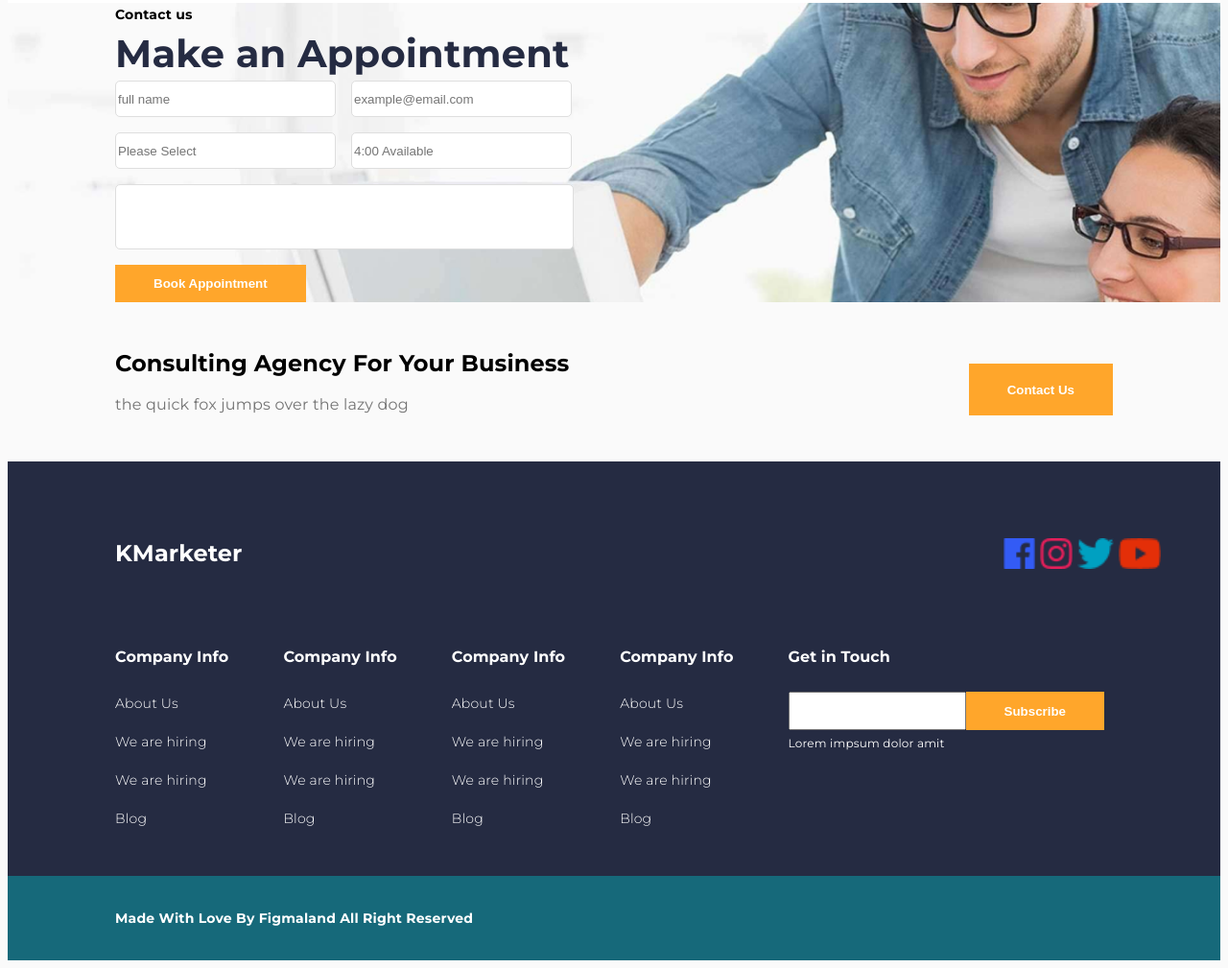
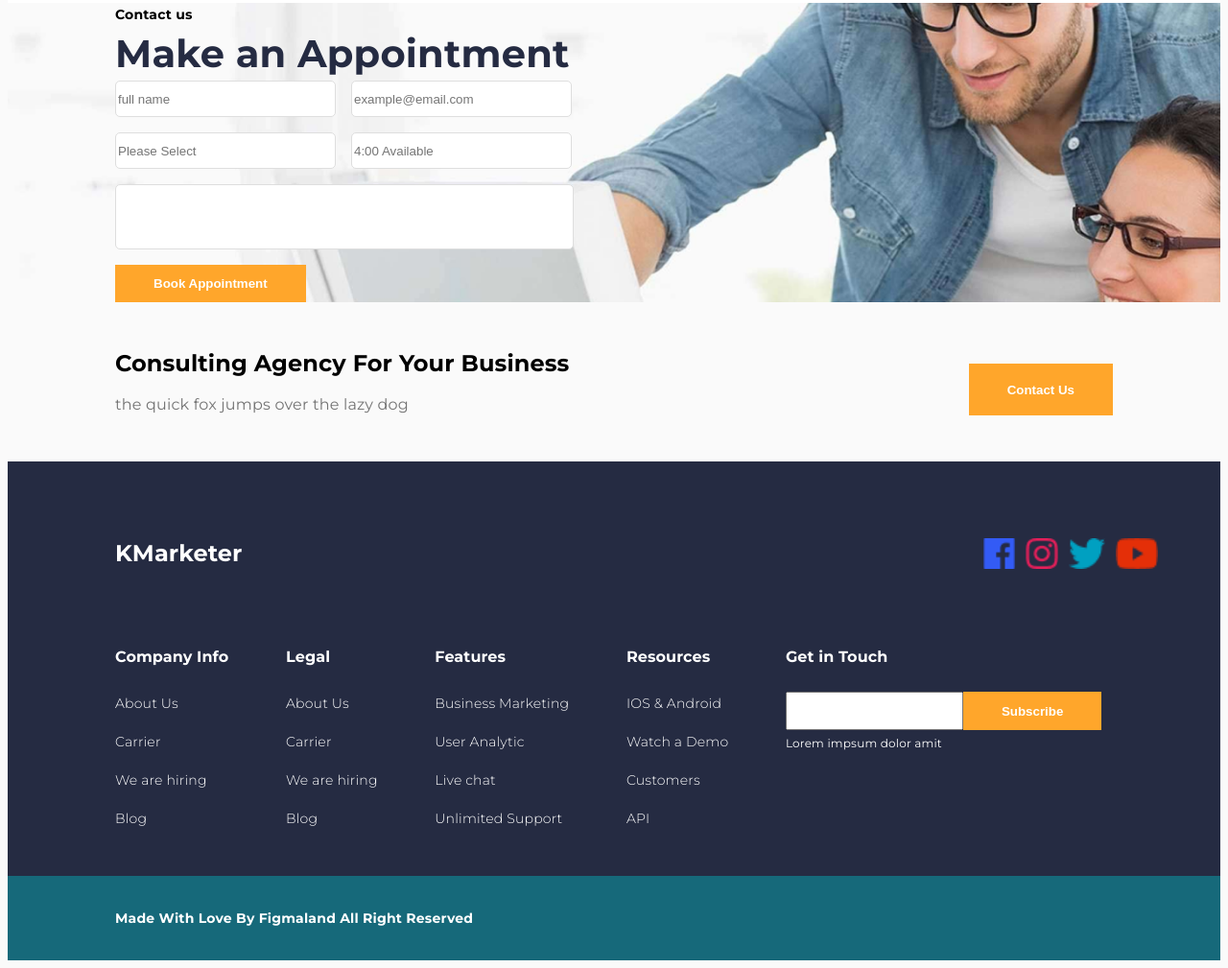
Before and after one commit to serapieTuyishime/KMarketer, a plain HTML site: page index.html in a window 1280 px wide. Shown: the part 3092-4101 px from the top of the page at 96% size. Drawn offline with Linux system fonts and the light colour scheme.

Commit message:
Coach reviews applied

```diff
--- a/index.html
+++ b/index.html
@@ -325,41 +325,43 @@
         <div class="footer__socials">
             <div class="footer__logo">KMarketer</div>
             <div class="footer__icons">
-                <img src="./img/fb-blue.png">
-                <img src="./img/ig red.png">
-                <img src="./img/tw.png">
-                <img src="./img/yt.png">
+                <img class="footer__icon" src="./img/fb-blue.png">
+                <img class="footer__icon" src="./img/ig red.png">
+                <img class="footer__icon" src="./img/tw.png">
+                <img class="footer__icon" src="./img/yt.png">
             </div>
         </div>
         <div class="footer__links">
             <div class="links">
-                <div class="links__header">Company Info</div>
-                <div class="">About Us</div>
-                <div class="">We are hiring</div>
-                <div class="">We are hiring</div>
-                <div class="">Blog</div>
+                <div class="links__link links__link--bolded">Company Info</div>
+                <div class="links__link">About Us</div>
+                <div class="links__link">Carrier</div>
+                <div class="links__link">We are hiring</div>
+                <div class="links__link">Blog</div>
             </div>
             <div class="links">
-                <div class="links__header">Company Info</div>
-                <div class="">About Us</div>
-                <div class="">We are hiring</div>
-                <div class="">We are hiring</div>
-                <div class="">Blog</div>
+                <div class="links__link links__link--bolded">Legal</div>
+                <div class="links__link">About Us</div>
+                <div class="links__link">Carrier</div>
+                <div class="links__link">We are hiring</div>
+                <div class="links__link">Blog</div>
             </div>
             <div class="links">
-                <div class="links__header">Company Info</div>
-                <div class="">About Us</div>
-                <div class="">We are hiring</div>
-                <div class="">We are hiring</div>
-                <div class="">Blog</div>
+                <div class="links__link links__link--bolded">Features</div>
+                <div class="links__link">Business Marketing</div>
+                <div class="links__link">User Analytic</div>
+                <div class="links__link">Live chat</div>
+                <div class="links__link">Unlimited Support</div>
             </div>
             <div class="links">
-                <div class="links__header">Company Info</div>
-                <div class="">About Us</div>
-                <div class="">We are hiring</div>
-                <div class="">We are hiring</div>
-                <div class="">Blog</div>
+                <div class="links__link links__link--bolded">Resources</div>
+                <div class="links__link">IOS & Android</div>
+                <div class="links__link">Watch a Demo</div>
+                <div class="links__link">Customers</div>
+                <div class="links__link">API</div>
             </div>
+
+
             <div class="newsletter">
                 <div class="newsletter__header">
                     Get in Touch
--- a/styles.css
+++ b/styles.css
@@ -255,6 +255,9 @@ body{
     gap: 5px;
     align-items: left;
 }
+.client-card__star{
+    margin: 0 3px;
+}
 .client-card__desc
 {
     font-weight: 600;
@@ -431,8 +434,9 @@ body{
     justify-content: left;
     gap: 5px;
 }
-.footer__icons{
-    display: flex;
+.footer__icon{
+    margin: 0 3px;
+    object-fit: contain;
 
 }
 .footer__links{
@@ -445,14 +449,17 @@ body{
     text-align: left;
     flex-direction: column;
     gap: 1rem;
+
+}
+.links__link
+{
     color: white;
     font-size: 14px;
     line-height: 24px;
     letter-spacing: 0.2px;
     font-weight: 300;
-
 }
-.links__header{
+.links__link--bolded{
     font-weight: 700;
     font-size: 16px;
     line-height: 24px;
```
